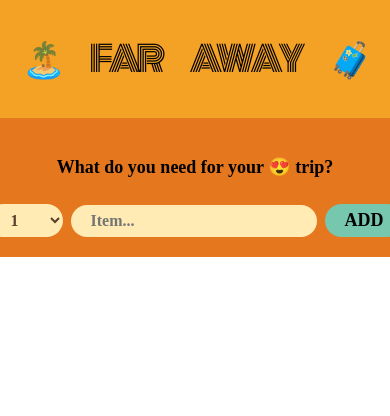
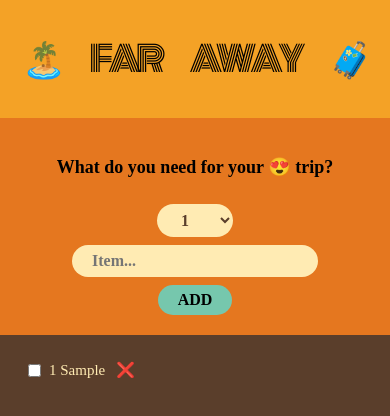
Before and after one commit to Atanu40/Travel-Todo-list, a React (Vite) app in the folder vite-project/: page / in a window 390 px wide. Both pictures are taken after typing "Sample" into the empty fields and a click on the button "ADD". Shown: the top 416 px of the page. Built offline with nearby package versions, Linux system fonts and the light colour scheme.

Commit message:
packing list part half done

```diff
--- a/vite-project/src/App.jsx
+++ b/vite-project/src/App.jsx
@@ -5,13 +5,36 @@ import './App.css'
 
 import Logo from './LogoComponent/LogoComponent.jsx'
 import Form from './FormComponent/FormComponent.jsx'
+import Packing from './PackingComponent/PackingComponent.jsx'
 
 function App() {
+  const [item, setItem] = useState([]);
+
+  const addItem = (newItem) => {
+    setItem([...item, newItem]);
+  }
+
+  const removeItem = (id) => {
+    setItem(item.filter((item) => item.id !== id));
+  }
+
+  const toggleItem = (id) => {
+    setItem(item.map((item) => {
+      if (item.id === id) {
+        return {
+          ...item,
+          packed: !item.packed,
+        };
+      }
+      return item;
+    }));
+  }
 
   return (
     <div className='body-content'>
       <Logo />
-      <Form />
+      <Form addItem={addItem}/>
+      <Packing item={item} onRemoveItem={removeItem} onToggleItem={toggleItem}/>
     </div>
   )
 }
--- a/vite-project/src/FormComponent/FormComponent.css
+++ b/vite-project/src/FormComponent/FormComponent.css
@@ -78,4 +78,12 @@
     padding: 7px 20px;
     font-size: 16px;
   }
+
+  .input-form{
+    flex-direction: column;
+  }
+
+  .form-btn{
+    font-size: 16px;
+  }
 }
--- a/vite-project/src/FormComponent/FormComponent.jsx
+++ b/vite-project/src/FormComponent/FormComponent.jsx
@@ -1,7 +1,9 @@
 import React, { useState } from 'react'
 import '../FormComponent/FormComponent.css'
 
-function FormComponent() {
+function FormComponent(props) {
+
+  const{addItem} = props;
 
   const [quantity,setQuantity] = useState(1);
   const updateQuantity = (e) => {
@@ -22,6 +24,7 @@ function FormComponent() {
 
     const newItem = { description, quantity, packed: false, id: Date.now() };
 
+    addItem(newItem);
     setDescription('')
     setQuantity(1)
   }
--- /dev/null
+++ b/vite-project/src/ItemComponent/itemComponent.css
@@ -0,0 +1,17 @@
+.list-content{
+  display: flex;
+  align-items: center;
+  gap: 5px;
+}
+
+.remove-btn{
+  cursor: pointer;
+  background: none;
+  border: none;
+  font-size: 15px;
+}
+
+li{
+  font-family: inherit;
+  font-size: 15px;
+}
--- /dev/null
+++ b/vite-project/src/ItemComponent/itemComponent.jsx
@@ -0,0 +1,26 @@
+import React from 'react'
+import './itemComponent.css'
+function itemComponent(props) {
+  const {item,onRemoveItem,onToggleItem} = props;
+
+  const ondelete = () => {
+    onRemoveItem(item.id);
+  }
+
+  const ontoggle = () => {
+    onToggleItem(item.id);
+  }
+
+  return (
+    <div>
+      <li className='list-content'>
+        <input type="checkbox" onChange={ontoggle} />
+        <span style={item.packed ? { textDecoration: "line-through" } : {}}>{item.quantity} {item.description}</span>
+
+        <button className='remove-btn' onClick={ondelete}>❌</button>
+      </li>
+    </div>
+  )
+}
+
+export default itemComponent
--- /dev/null
+++ b/vite-project/src/PackingComponent/PackingComponent.css
@@ -0,0 +1,18 @@
+.packing-list{
+  background-color: #5a3e2b;
+  color: #ffebb3;
+  /* position: relative;
+  top: -16px; */
+  min-height: 550px;
+}
+
+.packing-order{
+  list-style-type: none;
+  display: flex;
+  align-items: center;
+  gap: 10px;
+  align-items: center;
+  margin: 0px;
+  padding-top: 25px;
+  padding-left: 0;
+}
--- /dev/null
+++ b/vite-project/src/PackingComponent/PackingComponent.jsx
@@ -0,0 +1,24 @@
+import React from 'react'
+
+import Item from '../ItemComponent/itemComponent.jsx'
+import './PackingComponent.css'
+
+function PackingComponent(props) {
+
+  const {item,onRemoveItem,onToggleItem} = props;
+
+  console.log(item);
+
+  return (
+    <div className='packing-list'>
+      <div className='page-width'>
+        <ul className='packing-order'>
+          {item.map((item,index) => <Item key={index} item={item} onRemoveItem={onRemoveItem} onToggleItem={onToggleItem}/>)}
+        </ul>
+      </div>
+    </div>
+
+  )
+}
+
+export default PackingComponent
```
